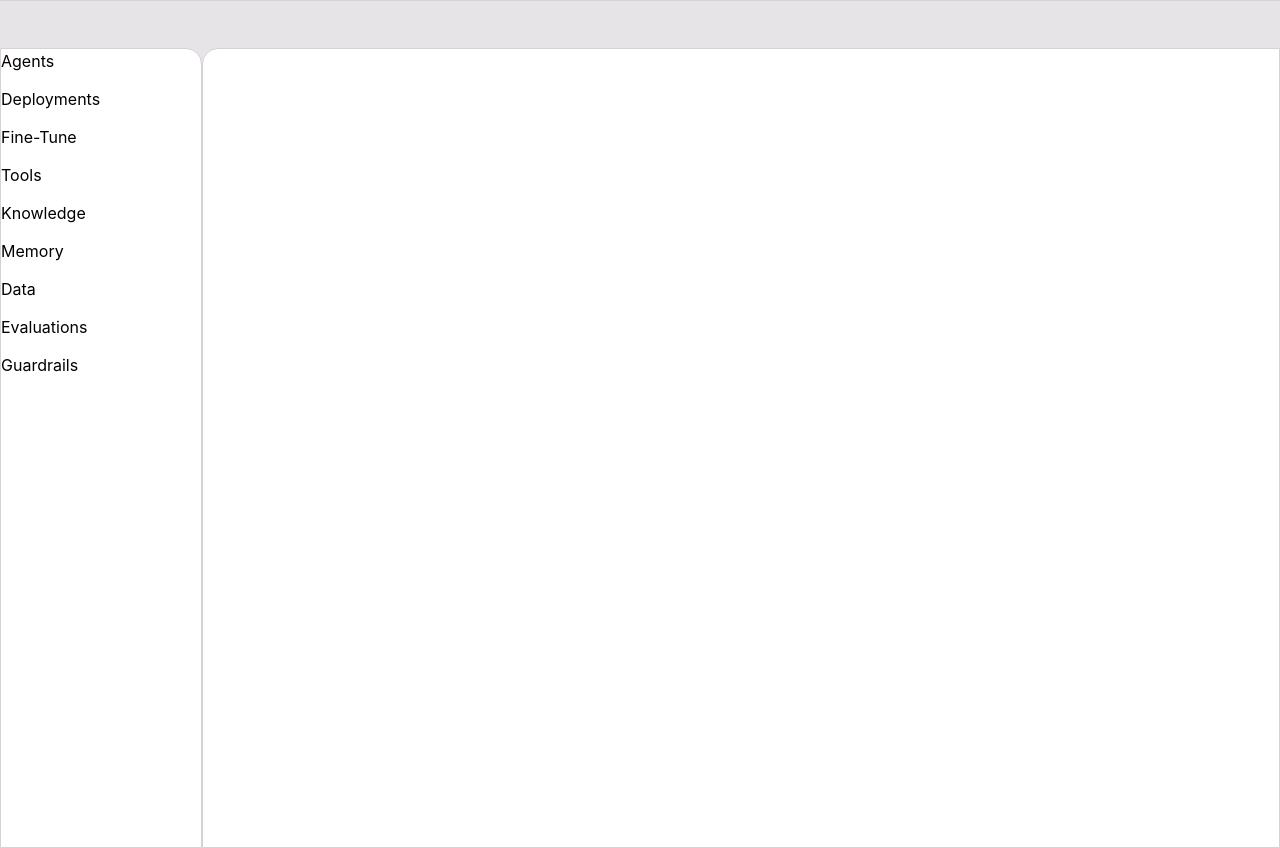
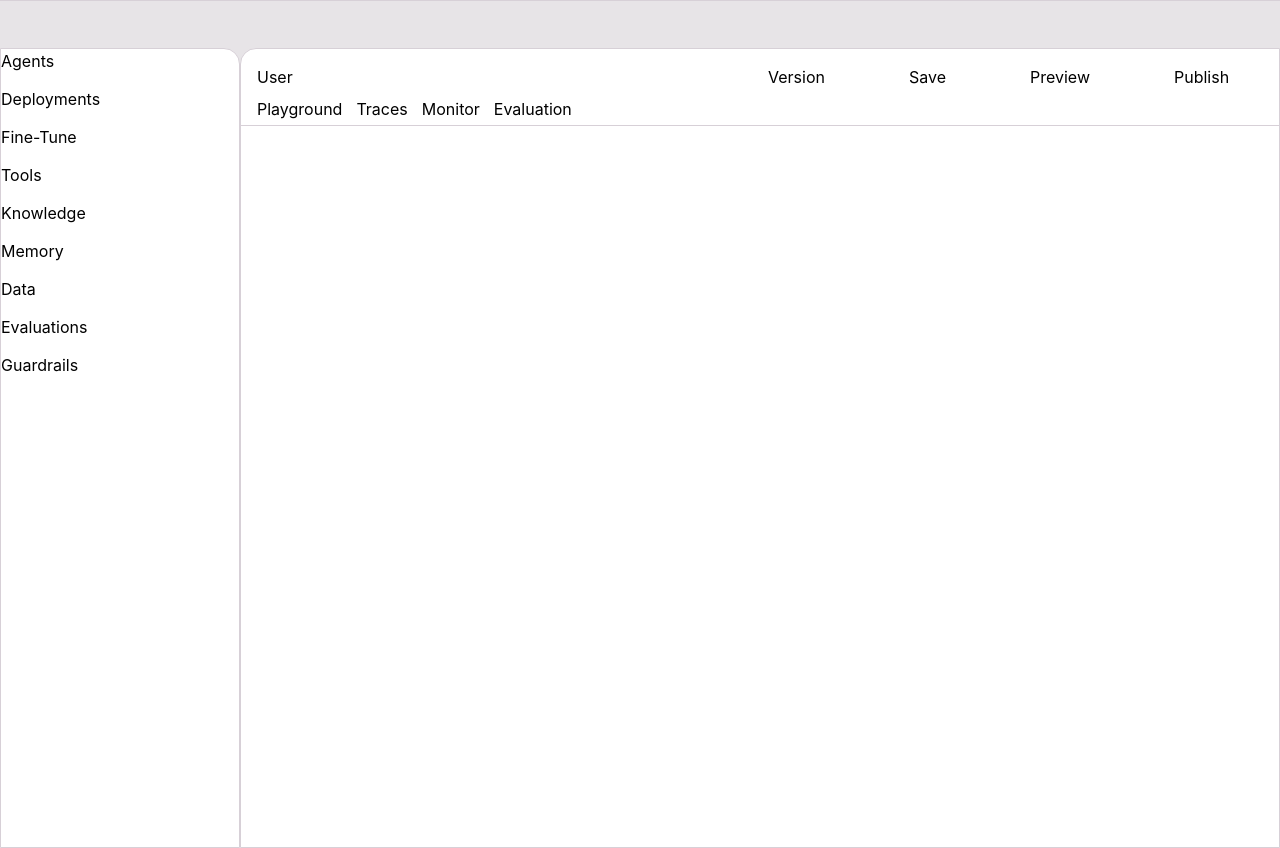
Before and after one commit to schoolblues/TailwindDemo, a React (Vite) app: page / in a window 1280 px wide. Built offline with nearby package versions, Linux system fonts and the light colour scheme.

Commit message:
Added some new bare component files/Updated MainContainer
started laying out the next few components
deleted the old main container replaced it with tabs because that is what I should have done in the first place.

```diff
--- a/src/App.tsx
+++ b/src/App.tsx
@@ -1,4 +1,4 @@
-import MainContainer from './components/MainContainer'
+import MainContainerTabs from './components/MainContainerTabs'
 import Navbar from './components/Navbar'
 import Quickbar from './components/Quickbar'
 
@@ -9,10 +9,13 @@ function App() {
                 <Navbar />
             </div>
             <div className="flex">
-                <Quickbar />
-                <MainContainer />
+                <div>
+                    <Quickbar />
+                </div>
+                <div className='flex flex-1'>
+                    <MainContainerTabs />
+                </div>
             </div>
-
         </div>
     )
 }
--- a/src/components/MainContainer.tsx
+++ /dev/null
@@ -1,9 +0,0 @@
-function MainContainer() {
-    return (
-        <div className="h-screen w-screen border border-solid border-mauve-300 rounded-tl-2xl bg-white">
-
-        </div>
-    )
-}
-
-export default MainContainer
--- /dev/null
+++ b/src/components/MainContainerTabs.tsx
@@ -0,0 +1,25 @@
+function MainContainerTabs() {
+    return (
+        <div className="flex-1 h-full w-full border border-solid border-mauve-300 rounded-tl-2xl bg-white">
+            <div className="pt-4 pl-4 flex flex-1 border-solid border-mauve-300">
+                <div className="flex flex-1 text-left">
+                    <p>User</p>
+                </div>
+                <div className="flex flex-1 space-x-21 text-right">
+                    <p>Version</p>
+                    <p>Save</p>
+                    <p>Preview</p>
+                    <p>Publish</p>
+                </div>
+            </div>
+            <div className="pb-1 pt-2 pl-4 border-b border-solid border-mauve-300 flex space-x-3.5">
+                <p>Playground</p>
+                <p>Traces</p>
+                <p>Monitor</p>
+                <p>Evaluation</p>
+            </div>
+        </div>
+    )
+}
+
+export default MainContainerTabs
--- a/src/components/Quickbar.tsx
+++ b/src/components/Quickbar.tsx
@@ -1,6 +1,6 @@
 function Quickbar() {
     return (
-        <div className="flex-row h-screen w-60 border border-solid rounded-tr-2xl border-mauve-300 bg-white">
+        <div className="flex h-screen w-60 border border-solid rounded-tr-2xl border-mauve-300 bg-white">
             <div className="text-left space-y-3.5">
             <p>Agents</p>
             <p>Deployments</p>
```
Also changed, not shown: src/components/ModelGuardrail.tsx (added), src/components/ModelInstructions.tsx (added), src/components/ModelKnowledge.tsx (added), src/components/ModelMemory.tsx (added), src/components/ModelSelectionSettings.tsx (added), src/components/ModelTools.tsx (added).
